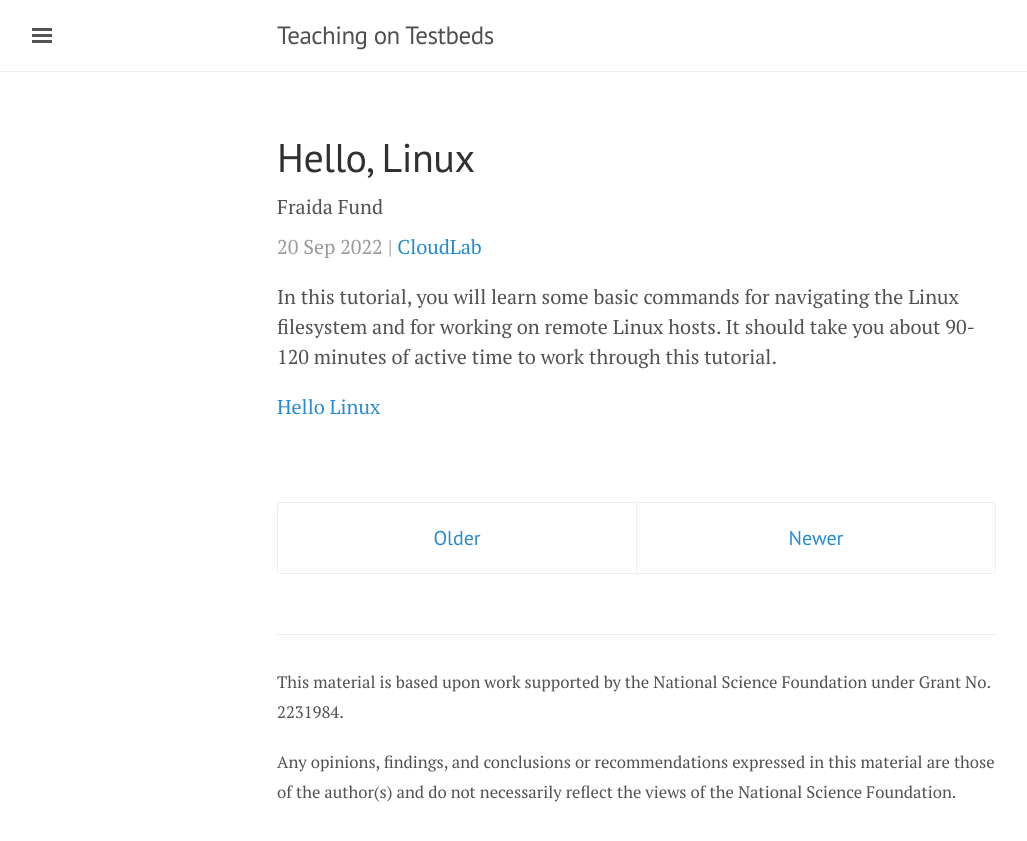
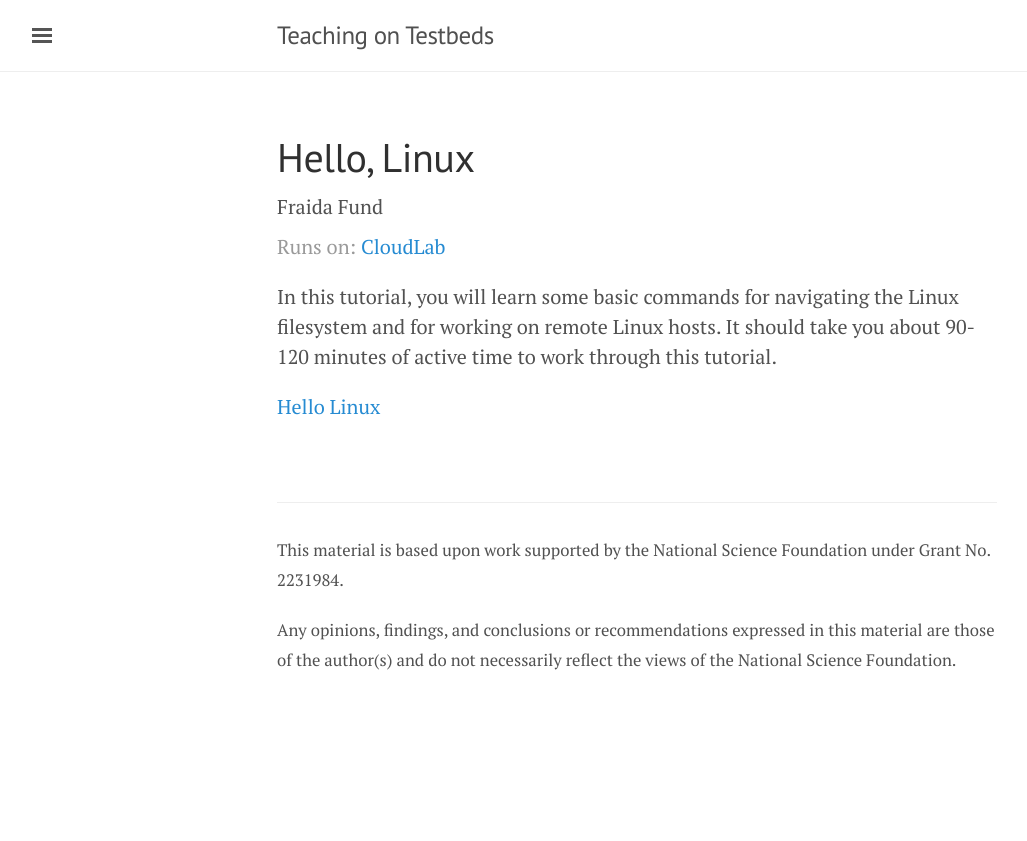
Before and after one commit to teaching-on-testbeds/teaching-on-testbeds.github.io, a Jekyll site: the page built from _posts/2022-09-20-hello-linux.md, in a window 1280 px wide. Shown: the top 841 px of the page, without its empty margins (3-1030 px from the left). Built offline with Jekyll 4.4.1, drawn with Linux system fonts in a browser that asks for light colours.

Commit message:
Update page layout - no date

```diff
--- a/_layouts/post.html
+++ b/_layouts/post.html
@@ -7,19 +7,6 @@ layout: default
 <div class="post">
   <h1 class="post-title">{{ page.title }}</h1>
   <p>{{ page.author }}</p>
-  <span class="post-date">{{ page.date | date_to_string }} | {{ tag_list }}</span>
+  <span class="post-date">Runs on: {{tag_list }}</span>
   {{ content }}
 </div>
-
-<div class="pagination">
-  {% if page.previous %}
-    <a class="pagination-item older" href="{{ site.baseurl }}{{ page.previous.url }}" title="{{ page.previous.title }}">Older</a>
-  {% else %}
-    <span class="pagination-item older">Older</span>
-  {% endif %}
-  {% if page.next %}
-    <a class="pagination-item newer" href="{{ site.baseurl }}{{ page.next.url }}" title="{{ page.next.title }}">Newer</a>
-  {% else %}
-    <span class="pagination-item newer">Newer</span>
-  {% endif %}
-</div>
```
